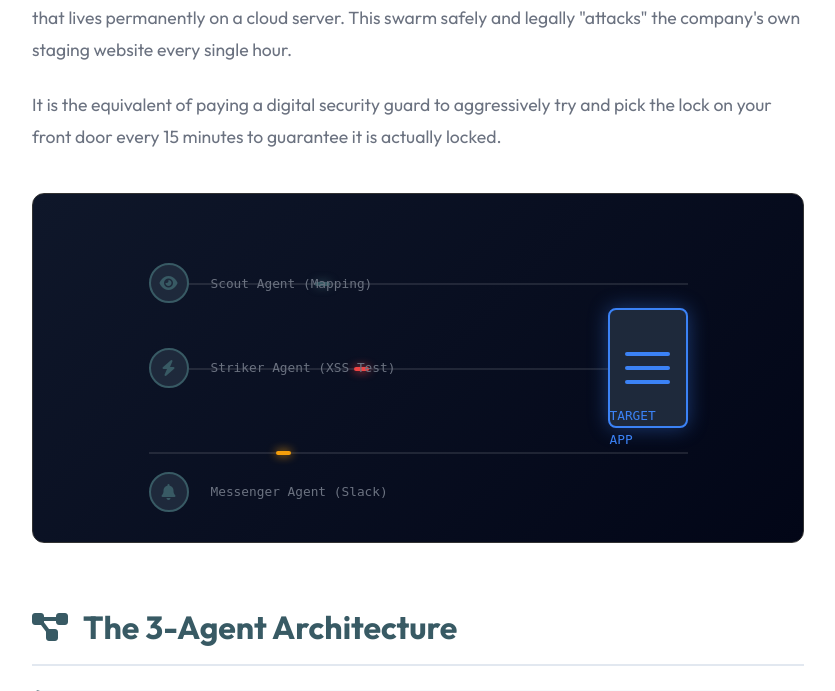
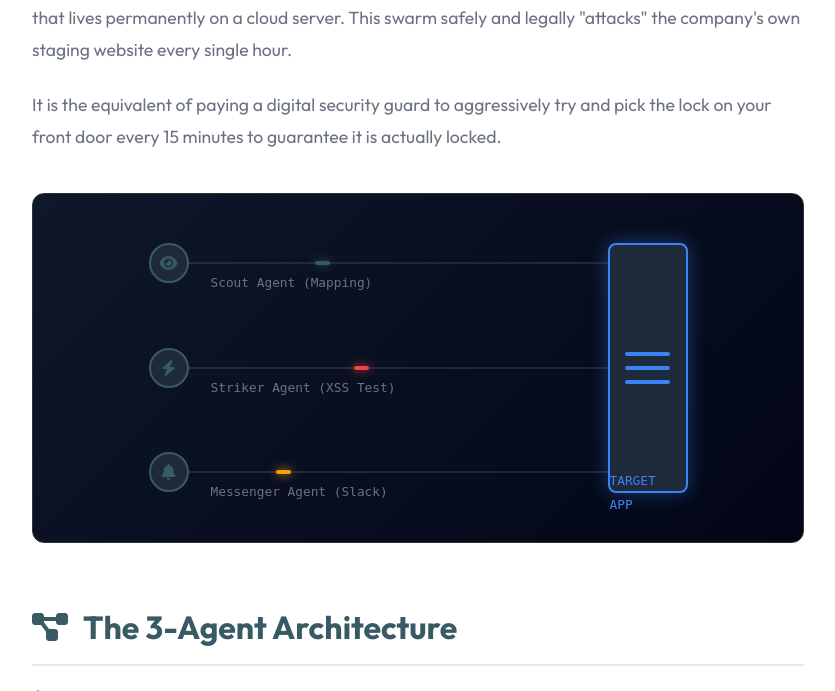
Before and after one commit to vijaykumarpallerla/ALLATA1, a Flask app: page /project2.html in a window 1280 px wide. Shown: the part 983-1674 px from the top of the page, without its empty margins (222-1057 px from the left). Run offline with Flask 3, Linux system fonts and the light colour scheme.

Commit message:
feat: add new project page for "The Guardian Swarm" Bot with detailed content and custom styling.

```diff
--- a/templates/students/project2.html
+++ b/templates/students/project2.html
@@ -146,7 +146,7 @@
             right: 15%;
             transform: translateY(-50%);
             width: 80px;
-            height: 120px;
+            height: 250px;
             background: #1e293b;
             border: 2px solid #3b82f6;
             border-radius: 8px;
@@ -154,6 +154,7 @@
             flex-direction: column;
             justify-content: center;
             align-items: center;
+            gap: 10px;
             color: white;
             z-index: 5;
             box-shadow: 0 0 20px rgba(59, 130, 246, 0.4);
@@ -163,7 +164,6 @@
             width: 60%;
             height: 4px;
             background: #3b82f6;
-            margin: 5px 0;
             border-radius: 2px;
         }
 
@@ -193,6 +193,7 @@
         .bn-scout {
             top: 20%;
             left: 15%;
+            transform: translateY(-50%);
         }
 
         .bn-strike {
@@ -204,11 +205,14 @@
         .bn-alert {
             top: 80%;
             left: 15%;
+            transform: translateY(-50%);
         }
 
         .bot-label {
             position: absolute;
             left: 60px;
+            top: 50%;
+            transform: translateY(8px);
             color: var(--text-muted);
             font-family: monospace;
             font-size: 0.8rem;
@@ -226,16 +230,17 @@
 
         .ps-1 {
             top: 20%;
-            transform: translateY(20px);
+            transform: translateY(-50%);
         }
 
         .ps-2 {
             top: 50%;
+            transform: translateY(-50%);
         }
 
         .ps-3 {
             top: 80%;
-            transform: translateY(-20px);
+            transform: translateY(-50%);
         }
 
         .data-packet {
@@ -335,7 +340,8 @@
                 <a href="/" class="nav-link">Tech Insights</a>
                 <a href="/projects.html" class="nav-link">Projects</a>
                 <div class="nav-dropdown">
-                    <a href="javascript:void(0)" class="nav-link">Legal Agreements <i class="fas fa-chevron-down dropdown-icon"></i></a>
+                    <a href="javascript:void(0)" class="nav-link">Legal Agreements <i
+                            class="fas fa-chevron-down dropdown-icon"></i></a>
                     <div class="dropdown-content">
                         <a href="terms.html">Terms and Conditions</a>
                         <a href="privacy.html">Privacy Policy</a>
@@ -424,7 +430,8 @@
                         and executes "Safe Attacks". It injects <code>' OR 1=1 --</code> into login forms to test for
                         <strong>SQL Injection</strong> weaknesses, and runs
                         <code>&lt;script&gt;alert('test')&lt;/script&gt;</code> to audit for <strong>XSS
-                            vulnerabilities</strong>.</p>
+                            vulnerabilities</strong>.
+                    </p>
                 </div>
             </div>
 
@@ -448,7 +455,8 @@
                 <p>A junior developer's bot will accidentally spam the company server with 10,000 requests a second,
                     causing an accidental DDoS attack. A Senior Architect writes the swarm to intentionally
                     <em>Throttle</em> its request cycles (e.g., 2 requests per second), proving you natively understand
-                    Network Traffic Management and Cloud Costs.</p>
+                    Network Traffic Management and Cloud Costs.
+                </p>
             </div>
 
             <h2 class="section-title"><i class="fas fa-briefcase"></i> Why This Secures High-Paying Offers</h2>
--- a/templates/students/project3.html
+++ b/templates/students/project3.html
@@ -355,7 +355,8 @@
                 <a href="/" class="nav-link">Tech Insights</a>
                 <a href="/projects.html" class="nav-link">Projects</a>
                 <div class="nav-dropdown">
-                    <a href="javascript:void(0)" class="nav-link">Legal Agreements <i class="fas fa-chevron-down dropdown-icon"></i></a>
+                    <a href="javascript:void(0)" class="nav-link">Legal Agreements <i
+                            class="fas fa-chevron-down dropdown-icon"></i></a>
                     <div class="dropdown-content">
                         <a href="terms.html">Terms and Conditions</a>
                         <a href="privacy.html">Privacy Policy</a>
@@ -478,7 +479,8 @@
 
             <div class="highlight-box">
                 <h4>Model-View-Controller (MVC) Separation</h4>
-                <p>The core mathematical engine (The Model) doing the $V = I \times R$ calculations has absolutely zero
+                <p>The core mathematical engine (The Model) doing the <strong>V = I &times; R</strong> calculations has
+                    absolutely zero
                     knowledge of the screen pixels (The View). The Data controller bridges them. Proving you understand
                     this design divorces you from Junior Developers who clump all their logic directly inside a single
                     React UI file.</p>
```
